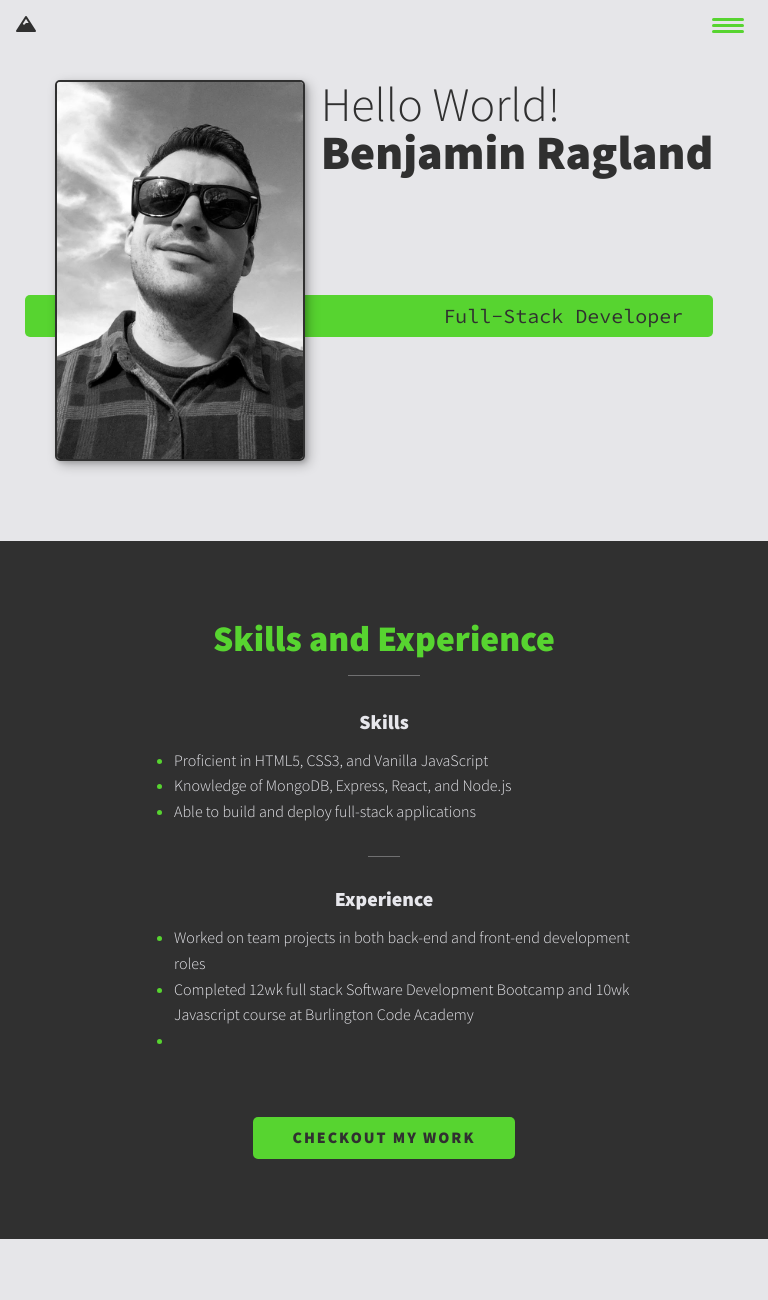
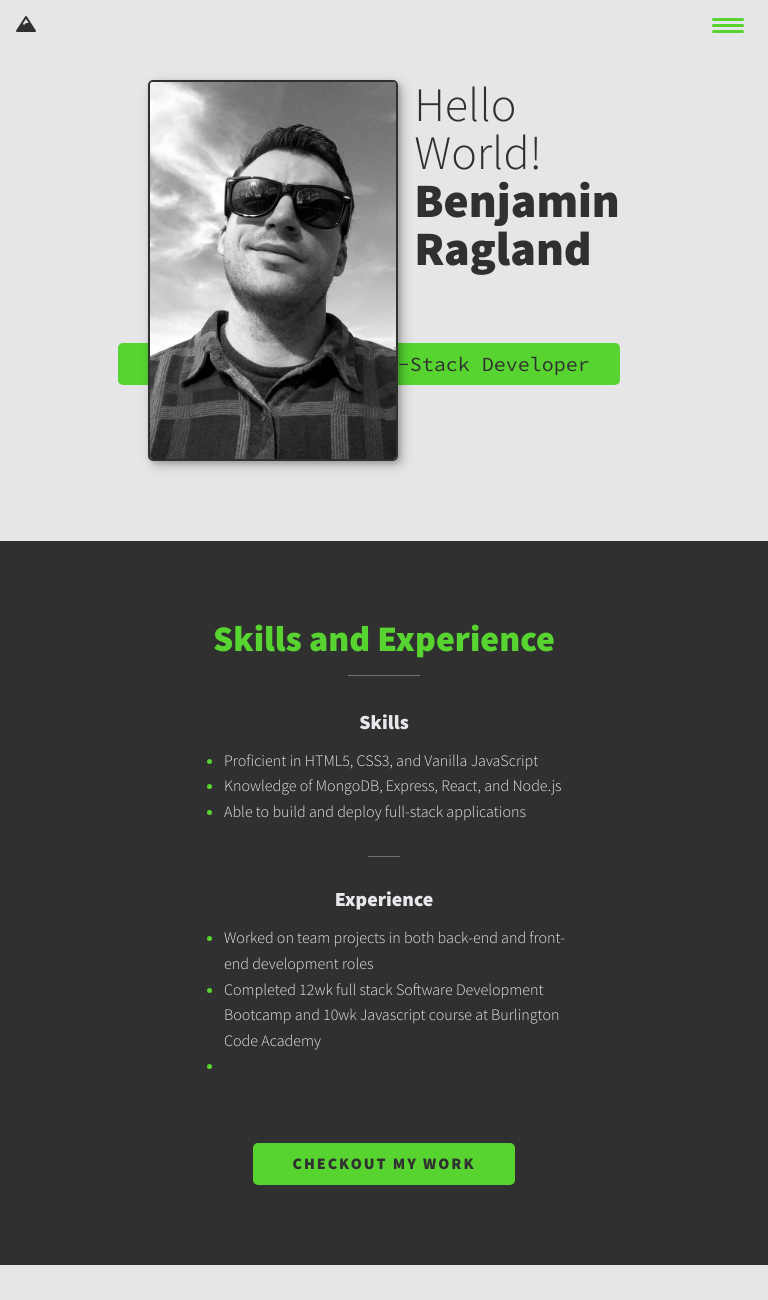
Before and after one commit to benjaminragland/Benjamin-Portfolio, a plain HTML site: page index.html in a window 768 px wide. Shown: the top 1300 px of the page. Drawn offline with Linux system fonts and the light colour scheme.

Commit message:
fixed bug for veiwing on ipad

```diff
--- a/styles/style.css
+++ b/styles/style.css
@@ -279,7 +279,7 @@ header {
     grid-template-areas:
       "img title"
       "img subtitle";
-    grid-template-columns: min-content max-content;
+    grid-template-columns: min-content auto;
   }
 
   .intro-img {
@@ -370,6 +370,12 @@ li::marker {
 
   .service + .service {
     margin-left: 2em;
+  }
+}
+
+@media (max-width: 825px) {
+  .service {
+    max-width: 400px;
   }
 }
 
```
